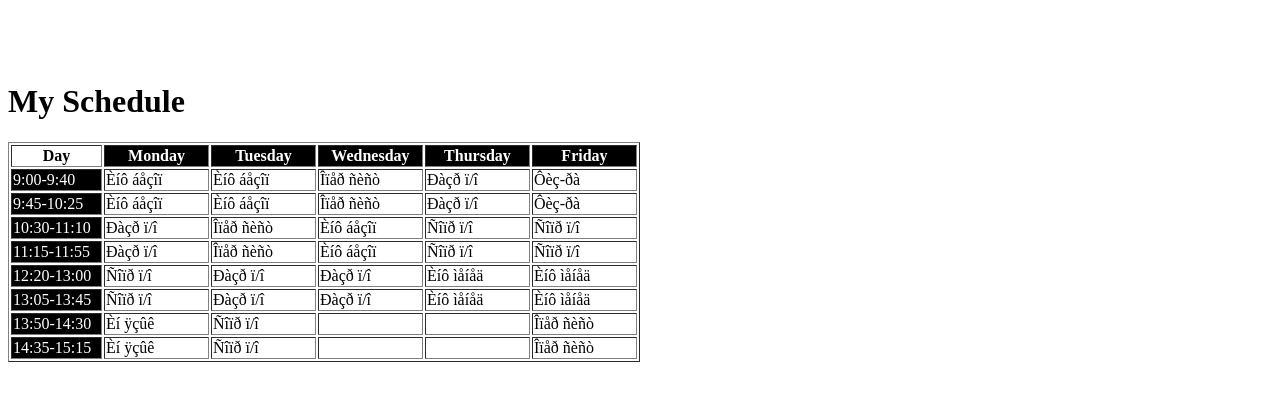
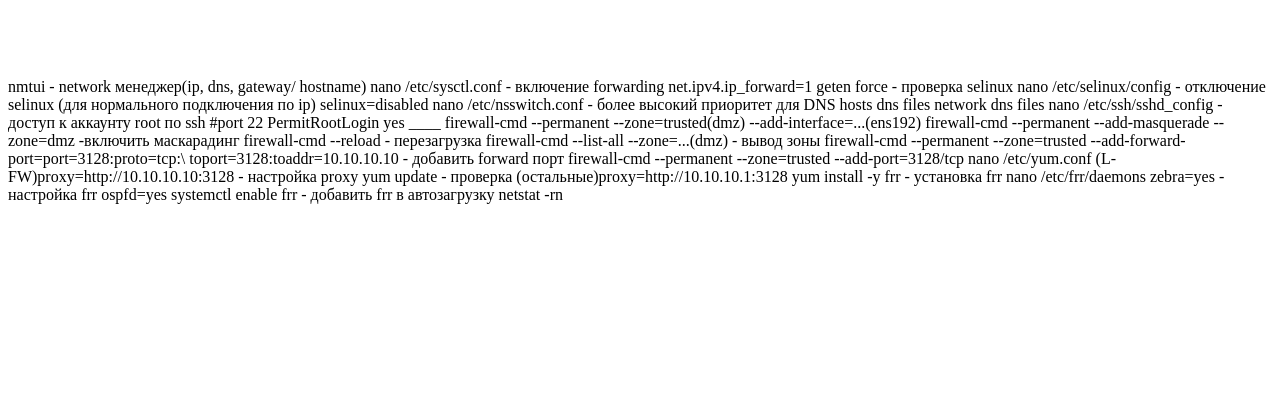
Before and after one commit to Kuuhaku11/kuuhaku11.github.io, a plain HTML site: page index.html in a window 1280 px wide. Drawn offline with Linux system fonts and the light colour scheme.

Commit message:
Update index.html

```diff
--- a/index.html
+++ b/index.html
@@ -1,79 +1,50 @@
 <head><br />
-  <title>Ó÷åáíûé ôàéë HTML</title><br />
+  <title>:З</title><br />
 </head><br />
 <body>
-<h1><span>My Schedule</span></h1>
-<table border='1' width='50%'>
-<tr>
-<th width='13%'>Day</th>
-<th width='15%' bgcolor='black'><font color='white'>Monday</font></th>
-<th width='15%' bgcolor='black'><font color='white'>Tuesday</font></th>
-<th width='15%' bgcolor='black'><font color='white'>Wednesday</font></th>
-<th width='15%' bgcolor='black'><font color='white'>Thursday</font></th>
-<th width='15%' bgcolor='black'><font color='white'>Friday</font></th>
-</tr>
-<tr>
-<td bgcolor='black'><font color='white'>9:00-9:40</font></td>
-<td>Èíô áåçîï</td>
-<td>Èíô áåçîï</td>
-<td>Îïåð ñèñò</td>
-<td>Ðàçð ï/î</td>
-<td>Ôèç-ðà</td>
-</tr>
-<tr>
-<td bgcolor='black'><font color='white'>9:45-10:25</font></td>
-<td>Èíô áåçîï</td>
-<td>Èíô áåçîï</td>
-<td>Îïåð ñèñò</td>
-<td>Ðàçð ï/î</td>
-<td>Ôèç-ðà</td>
-</tr>
-<tr>
-<td bgcolor='black'><font color='white'>10:30-11:10</font></td>
-<td>Ðàçð ï/î</td>
-<td>Îïåð ñèñò</td>
-<td>Èíô áåçîï</td>
-<td>Ñîïð ï/î</td>
-<td>Ñîïð ï/î</td>
-</tr>
-<tr>
-<td bgcolor='black'><font color='white'>11:15-11:55</font></td>
-<td>Ðàçð ï/î</td>
-<td>Îïåð ñèñò</td>
-<td>Èíô áåçîï</td>
-<td>Ñîïð ï/î</td>
-<td>Ñîïð ï/î</td>
-</tr>
-<tr>
-<td bgcolor='black'><font color='white'>12:20-13:00</font></td>
-<td>Ñîïð ï/î</td>
-<td>Ðàçð ï/î</td>
-<td>Ðàçð ï/î</td>
-<td>Èíô ìåíåä</td>
-<td>Èíô ìåíåä</td>
-</tr>
-<tr>
-<td bgcolor='black'><font color='white'>13:05-13:45</font></td>
-<td>Ñîïð ï/î</td>
-<td>Ðàçð ï/î</td>
-<td>Ðàçð ï/î</td>
-<td>Èíô ìåíåä</td>
-<td>Èíô ìåíåä</td>
-</tr>
-<tr>
-<td bgcolor='black'><font color='white'>13:50-14:30</font></td>
-<td>Èí ÿçûê</td>
-<td>Ñîïð ï/î</td>
-<td></td>
-<td></td>
-<td>Îïåð ñèñò</td>
-</tr>
-<tr>
-<td bgcolor='black'><font color='white'>14:35-15:15</font></td>
-<td>Èí ÿçûê</td>
-<td>Ñîïð ï/î</td>
-<td></td>
-<td></td>
-<td>Îïåð ñèñò</td>
-</tr>
-</table>
+<p>nmtui                     - network менеджер(ip, dns, gateway/ hostname)
+
+nano /etc/sysctl.conf     - включение forwarding
+  net.ipv4.ip_forward=1
+
+geten force               - проверка selinux
+nano /etc/selinux/config  - отключение selinux (для нормального подключения по ip)
+  selinux=disabled
+
+nano /etc/nsswitch.conf   - более высокий приоритет для DNS
+  hosts dns files
+  network dns files
+
+nano /etc/ssh/sshd_config - доступ к аккаунту root по ssh
+  #port 22
+  PermitRootLogin yes
+____
+
+firewall-cmd --permanent --zone=trusted(dmz) --add-interface=...(ens192)
+
+firewall-cmd --permanent --add-masquerade --zone=dmz -включить маскарадинг
+firewall-cmd --reload     - перезагрузка
+firewall-cmd --list-all --zone=...(dmz) - вывод зоны
+
+firewall-cmd --permanent --zone=trusted --add-forward-port=port=3128:proto=tcp:\
+toport=3128:toaddr=10.10.10.10 - добавить forward порт
+firewall-cmd --permanent --zone=trusted --add-port=3128/tcp
+
+nano /etc/yum.conf
+  (L-FW)proxy=http://10.10.10.10:3128 - настройка proxy
+  yum update - проверка
+  (остальные)proxy=http://10.10.10.1:3128
+
+yum install -y frr       - установка frr
+nano /etc/frr/daemons
+  zebra=yes              - настройка frr
+  ospfd=yes
+systemctl enable frr    - добавить frr в автозагрузку
+
+
+
+
+
+
+netstat -rn</p>
+</body>
```
